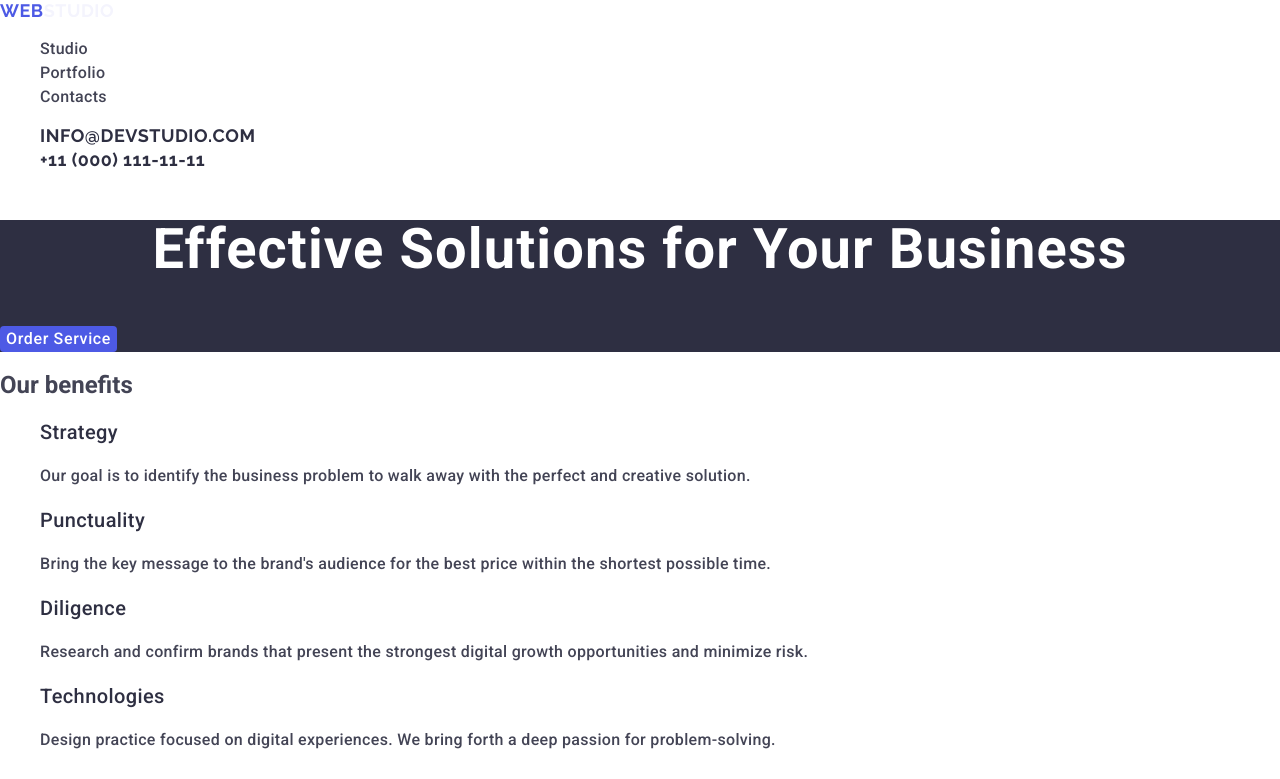
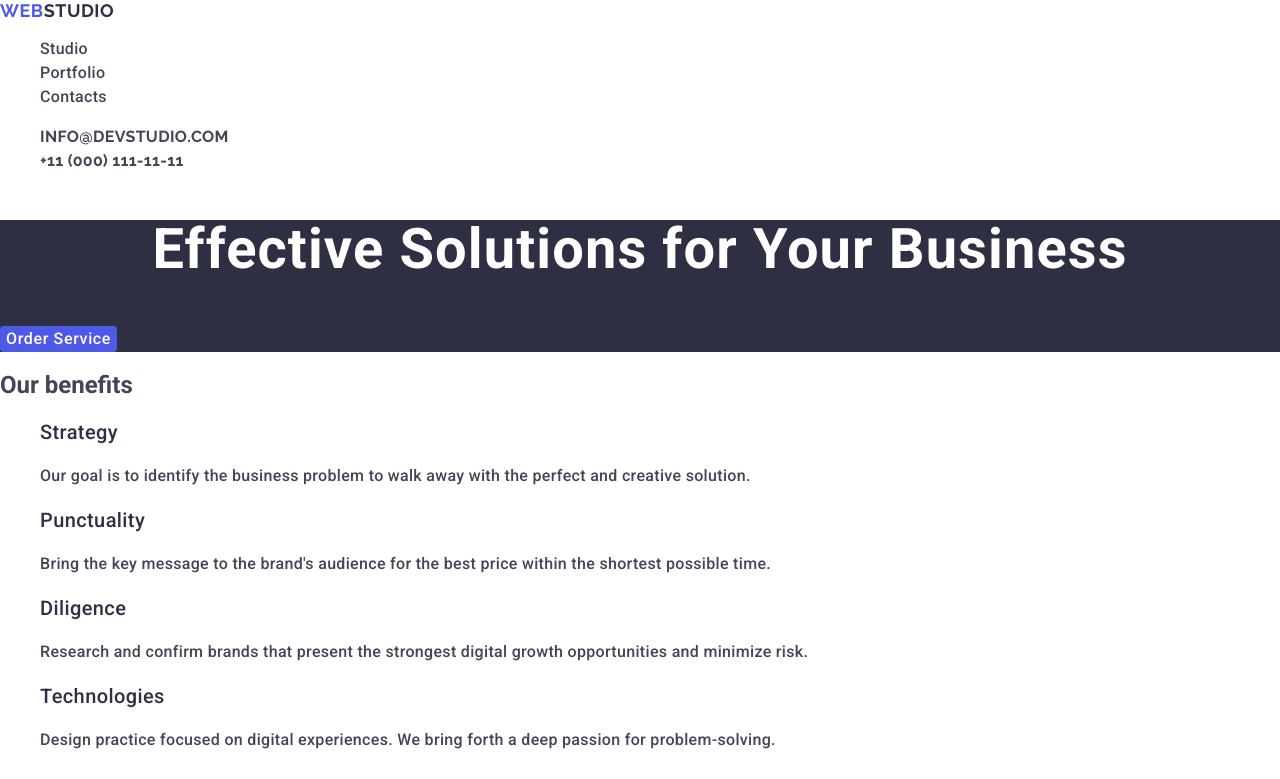
Before and after one commit to Alina4a/goit-markup-hw-03, a plain HTML site: page index.html in a window 1280 px wide. Shown: the top 779 px of the page. Drawn offline with nearby package versions, Linux system fonts and the light colour scheme.

Commit message:
the third correction

```diff
--- a/css/styles.css
+++ b/css/styles.css
@@ -63,7 +63,7 @@ img {
 }
 
 .text-blau {
-    color: #f4f4fd;
+    color: #2e2f42;
 }
 
 .list-adress {
@@ -71,17 +71,17 @@ img {
     font-size: 16px;
     line-height: 1.5;
     letter-spacing: 0.02em;
-    color: #434455;
+    color: #2e2f42;
 }
 
 .contact {
     font-family: "Raleway", sans-serif;
     font-weight: 700;
-    font-size: 18px;
-    line-height: 1.16667;
-    letter-spacing: 0.03em;
+    font-size: 16px;
+    line-height: 1.5;
+    letter-spacing: 0.02em;
     text-transform: uppercase;
-    color: #2e2f42;
+    color: #434455;
 
 }
 
```
